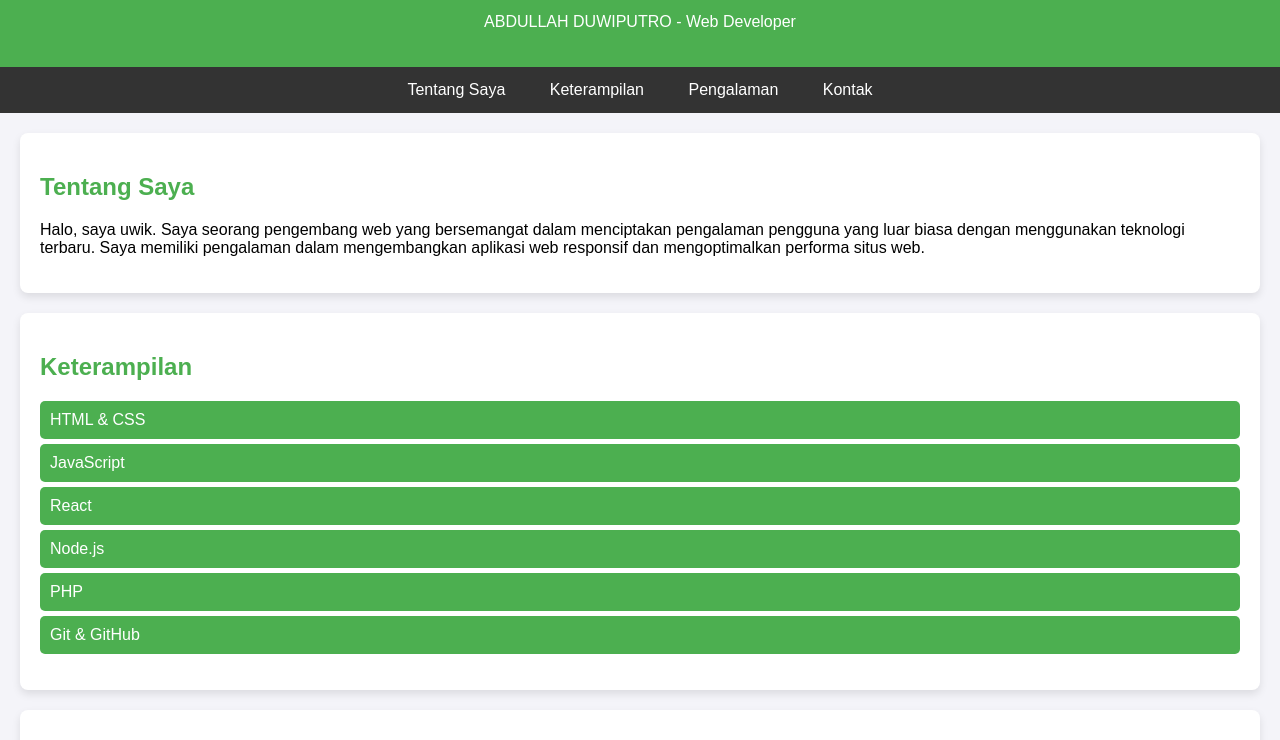
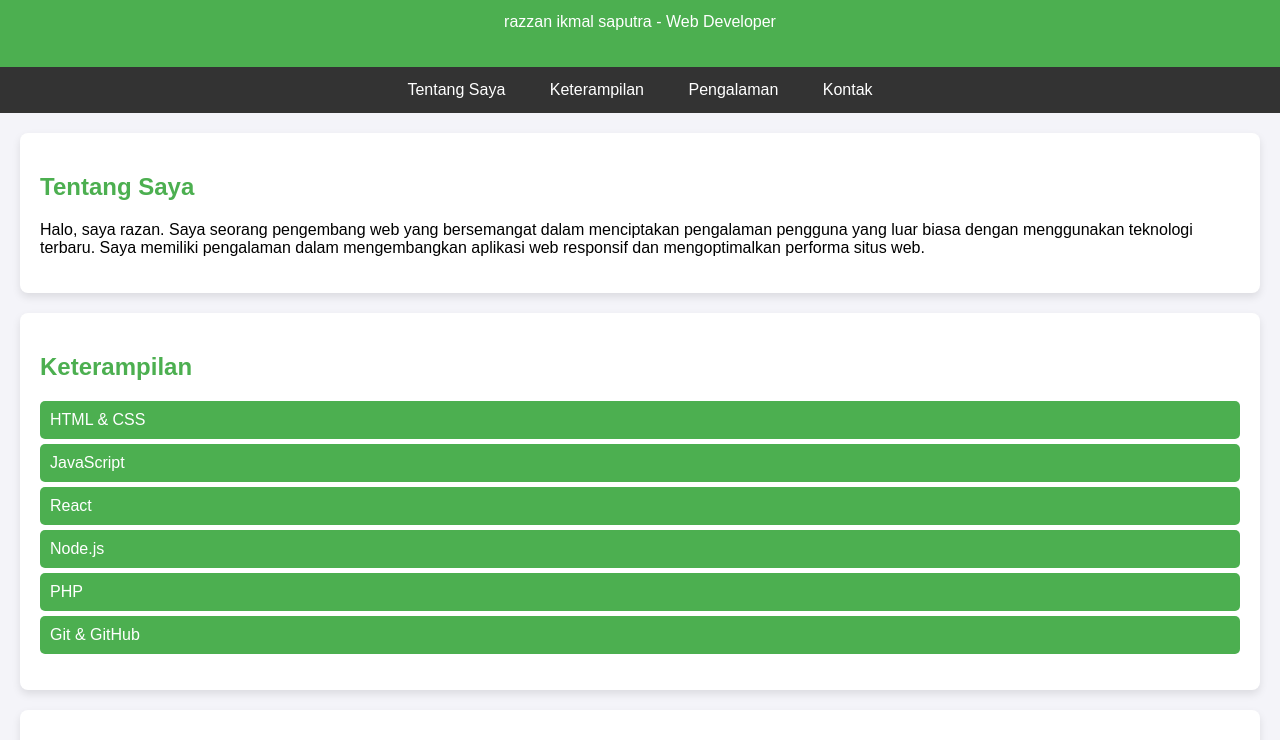
Before and after one commit to ABDULAHDUWIPUTRO/PORTOFOLIO123, a plain HTML site: page index.html in a window 1280 px wide. Shown: the part 60-800 px from the top of the page. Drawn offline with Linux system fonts and the light colour scheme.

Commit message:
Update index.html

```diff
--- a/index.html
+++ b/index.html
@@ -87,7 +87,7 @@
 
     <header>
         <h1>Portofolio Saya</h1>
-        <p>ABDULLAH DUWIPUTRO - Web Developer</p>
+        <p>razzan ikmal saputra - Web Developer</p>
     </header>
 
     <nav>
@@ -99,7 +99,7 @@
 
     <section id="about">
         <h2>Tentang Saya</h2>
-        <p>Halo, saya uwik. Saya seorang pengembang web yang bersemangat dalam menciptakan pengalaman pengguna yang luar biasa dengan menggunakan teknologi terbaru. Saya memiliki pengalaman dalam mengembangkan aplikasi web responsif dan mengoptimalkan performa situs web.</p>
+        <p>Halo, saya razan. Saya seorang pengembang web yang bersemangat dalam menciptakan pengalaman pengguna yang luar biasa dengan menggunakan teknologi terbaru. Saya memiliki pengalaman dalam mengembangkan aplikasi web responsif dan mengoptimalkan performa situs web.</p>
     </section>
 
     <section id="skills" class="skills">
```
